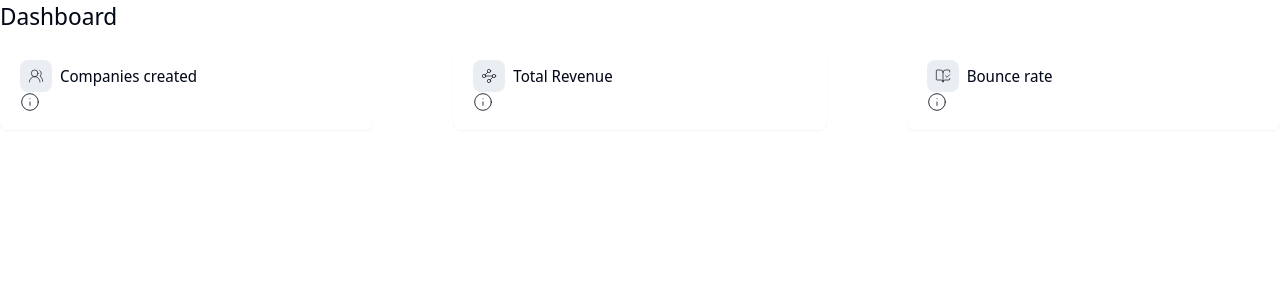
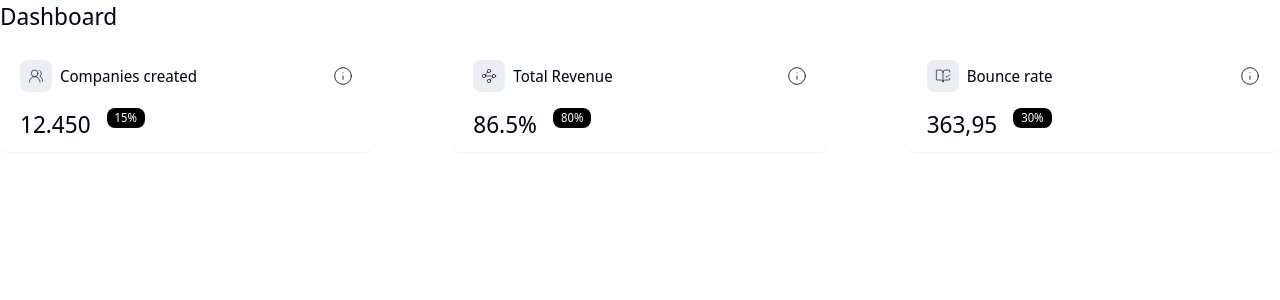
Before and after one commit to AJPadillo/dashborad-companies, a Next.js app: page / in a window 1280 px wide. Shown: the top 300 px of the page. Built offline with nearby package versions, Linux system fonts and the light colour scheme.

Commit message:
agregada visualizacion de average en cardsummary

```diff
--- a/app/(routes)/components/CardSummary/CardSummary.tsx
+++ b/app/(routes)/components/CardSummary/CardSummary.tsx
@@ -1,6 +1,7 @@
 import { CustomIcon } from "@/components/CustomIcon";
 import { CardSummaryProps } from "./CardSummary.types";
 import { CustomTooltip } from "@/components/CustomTooltip";
+import { cn } from "@/lib/utils";
 
 export function CardSummary(props: CardSummaryProps) {
     const { average, icon: Icon, title, tooltipText, total } = props;
@@ -11,10 +12,16 @@ export function CardSummary(props: CardSummaryProps) {
                     <CustomIcon icon={Icon} />
                     {title}
                 </div>
+                <CustomTooltip
+                    content={tooltipText}
+                />
             </div>
-            <CustomTooltip
-                content={tooltipText}
-            />
+            <div className="flex gap-4 mt-2 md:mt-4">
+                <p className="text-2xl">{total}</p>
+                <div className={cn('flex items-center gap-1 px-2 text-xs text-white rounded-lg h-[20px] bg-black dark:bg-secondary')}>
+                    {average}%
+                </div>
+            </div>
         </div>
     )
 }
```
